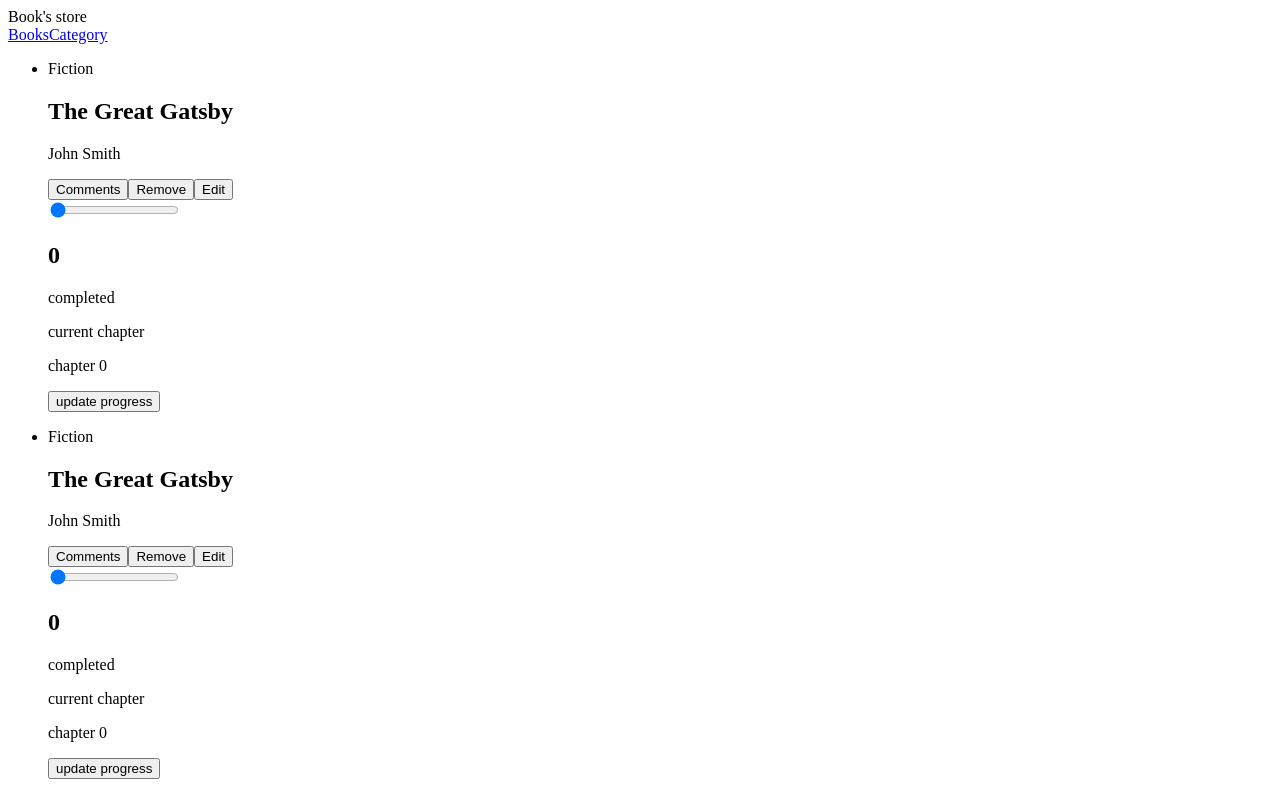
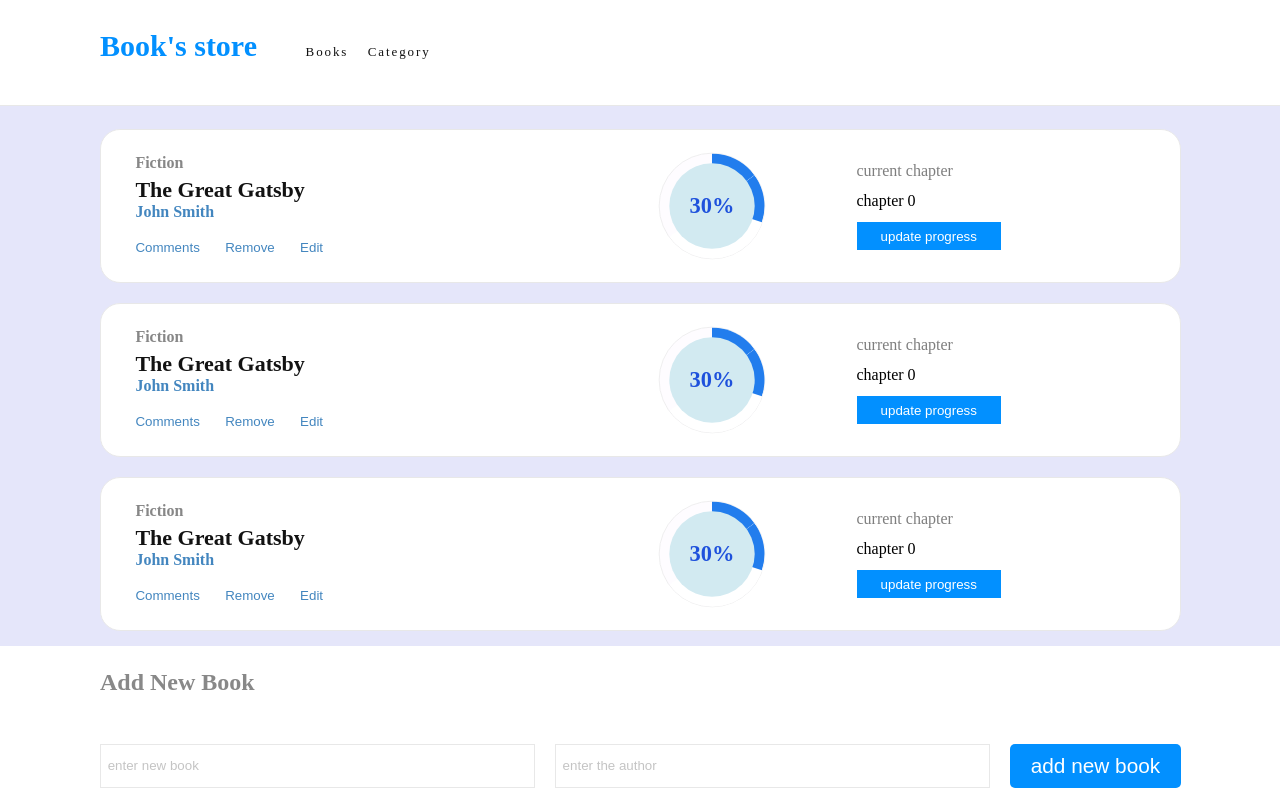
Before and after one commit to aizjicod/Bookstore, a React (Create React App) app: page / in a window 1280 px wide. Shown: the top 796 px of the page. Built offline with nearby package versions, Linux system fonts and the light colour scheme; no server answers.

Commit message:
Add basic styling

```diff
--- a/src/App.js
+++ b/src/App.js
@@ -1,15 +1,18 @@
 import { Link, Route, Routes } from 'react-router-dom';
 import Books from './pages/books';
 import Category from './pages/category';
+import './css/app.css';
 
 function App() {
   return (
     <div className="App">
-      <header>
-        Book&apos;s store
-        <nav>
-          <Link to="/">Books</Link>
-          <Link to="Category">Category</Link>
+      <header id="header">
+        <h1 className="Bookstore-CMS">
+          Book&apos;s store
+        </h1>
+        <nav className="navbar">
+          <Link to="/" className="navbar-links">Books</Link>
+          <Link to="Category" className="navbar-links">Category</Link>
         </nav>
       </header>
 
--- a/src/components/addnewbooks.js
+++ b/src/components/addnewbooks.js
@@ -38,14 +38,14 @@
   };
 
   return (
-    <>
+    <div className="add-book-section">
       <h2>Add New Book</h2>
-      <form onSubmit={handleOnSubmit}>
+      <form onSubmit={handleOnSubmit} id="form">
         <input type="text" name="name" onChange={handleOnChange} placeholder="enter new book" className="name-input" />
         <input type="text" name="author" onChange={handleOnChange} placeholder="enter the author" className="author-input" />
-        <input type="submit" value="add new book" />
+        <input type="submit" value="add new book" className="input-submit" />
       </form>
-    </>
+    </div>
   );
 };
 
--- a/src/components/bookCompleted.js
+++ b/src/components/bookCompleted.js
@@ -1,9 +1,25 @@
-const BookProgress = () => (
-  <div className="book-progress">
-    <input type="range" max="100" min="0" value="0" className="progress-range" readOnly />
-    <h2 className="progress-h2">0</h2>
-    <p className="progress-text">completed</p>
-  </div>
-);
+const BookProgress = () => {
+  const porcentage = 30;
+  const degValue = (180 / 100) * porcentage;
+  console.log(porcentage);
+  return (
+    <div className="book-progress">
+      <div className="circle-wrap">
+        <div className="circle">
+          <div className="mask full">
+            <div className="fill" style={{ transform: `rotate(${degValue}deg)` }} />
+          </div>
+          <div className="mask half" style={{ transform: `rotate(${degValue}deg)` }}>
+            <div className="fill" style={{ transform: `rotate(${degValue}deg)` }} />
+          </div>
+          <div className="inside-circle progress-h2">
+            {porcentage}
+            %
+          </div>
+        </div>
+      </div>
+    </div>
+  );
+};
 
 export default BookProgress;
--- a/src/components/bookInformation.js
+++ b/src/components/bookInformation.js
@@ -16,7 +16,7 @@
         <p className="book-genre">{genre}</p>
         <h2 className="book-title">{title}</h2>
         <p className="book-author">{author}</p>
-        <div>
+        <div className="buttons-div">
           <button type="button" className="book-btns">Comments</button>
           <button type="button" className="book-btns" onClick={handleOnClick}>Remove</button>
           <button type="button" className="book-btns">Edit</button>
--- a/src/components/booksChapter.js
+++ b/src/components/booksChapter.js
@@ -1,8 +1,8 @@
 const BookChapter = () => (
-  <div>
+  <div className="book-chapter">
     <p>current chapter</p>
     <p>chapter 0</p>
-    <button type="button">update progress</button>
+    <button type="button" className="upt-chp-btn">update progress</button>
   </div>
 );
 
--- /dev/null
+++ b/src/css/app.css
@@ -0,0 +1,233 @@
+.App {
+  height: 100vh;
+  background: #e5e6fa;
+  min-width: 100%;
+}
+
+.App * {
+  background: #fff;
+}
+
+/* ------------------------------HEADER----------------------------------- */
+
+#header {
+  display: flex;
+  align-items: baseline;
+  border-bottom: 1px solid #e8e8e8;
+}
+
+#header,
+.books-list {
+  padding: 1.438rem 6.188rem 1.688rem 6.25rem;
+}
+
+.Bookstore-CMS {
+  height: 2.313rem;
+  margin: 0.375rem 2.938rem 0.125rem 0;
+  font-family: Montserrat;
+  font-size: 1.875rem;
+  font-weight: bold;
+  font-stretch: normal;
+  font-style: normal;
+  line-height: normal;
+  letter-spacing: normal;
+  color: #0290ff;
+}
+
+.navbar {
+  display: flex;
+}
+
+.navbar-links {
+  width: 3.688rem;
+  height: 1rem;
+  margin: 1.125rem 0.1rem;
+  font-family: Montserrat;
+  font-size: 0.813rem;
+  letter-spacing: 1.9px;
+  color: #121212;
+  text-decoration: none;
+}
+
+/* ------------------------------ BOOKS LIST----------------------------------- */
+.books-list {
+  max-height: 490px ;
+  overflow: hidden;
+  overflow-y: scroll;
+  background: transparent;
+  list-style: none;
+  display: flex;
+  gap: 20px;
+  flex-wrap: wrap;
+}
+
+.books-list li {
+  width: 100%;
+  display: flex;
+  align-items: center;
+  justify-content: space-around;
+  flex-wrap: wrap;
+  border: 1px solid #e8e8e8;
+  border-radius: 20px;
+}
+
+/* ------------------------------BOOKS LIST-INFORMATION----------------------------------- */
+.book-information {
+  width: 40%;
+}
+
+.book-information h2 {
+  font-size: 1.375rem;
+  font-weight: bold;
+  color: #121212;
+}
+
+.book-information p:first-child {
+  margin-bottom: 0.3em;
+  opacity: 0.5;
+  font-weight: bold;
+  color: #121212;
+}
+
+.book-information .book-author {
+  font-weight: bold;
+  color: #4386bf;
+  ;
+}
+
+.buttons-div {
+  margin-top: 1em;
+  display: flex;
+  gap: 12px;
+}
+
+.book-btns {
+  padding: 0.2em 0.5em;
+  border: none;
+  color: #4386bf;
+  cursor: pointer;
+}
+
+.book-btns:first-child {
+  padding: 0.2em 0.5em 0.2em 0;
+  border: none;
+  color: #4386bf;
+  cursor: pointer;
+}
+
+.book-btns:hover {
+  color: #003a6d;
+}
+
+/* ------------------------------BOOKS LIST-PROGRESS----------------------------------- */
+
+.book-progress {
+  width: min-content;
+  transform: scale(0.7);
+  margin: 0;
+}
+
+.circle-wrap {
+  margin: 0 auto;
+  width: 150px;
+  height: 150px;
+  background: #fefcff;
+  border-radius: 50%;
+  border: 1px solid #e8e8e8;
+}
+
+.circle-wrap .circle .mask,
+.circle-wrap .circle .fill {
+  width: 150px;
+  height: 150px;
+  position: absolute;
+  border-radius: 50%;
+}
+
+.circle-wrap .circle .mask {
+  clip: rect(0px, 150px, 150px, 75px);
+}
+
+.circle-wrap .inside-circle {
+  width: 122px;
+  height: 122px;
+  border-radius: 50%;
+  background: #d2eaf1;
+  line-height: 120px;
+  text-align: center;
+  margin-top: 14px;
+  margin-left: 14px;
+  color: #1e51dc;
+  position: absolute;
+  z-index: 100;
+  font-weight: 700;
+  font-size: 2em;
+}
+
+/* color animation */
+
+/* 3rd progress bar */
+.mask .fill {
+  clip: rect(0px, 75px, 150px, 0px);
+  background-color: #227ded;
+}
+
+/* ------------------------------BOOKS LIST-CHAPTERS-----------------------------------*/
+.book-chapter {
+  max-width: max-content;
+  display: flex;
+  flex-wrap: wrap;
+  gap: 12px;
+}
+.book-chapter p{
+  width: 100%;
+}
+
+.book-chapter p:first-child {
+  opacity: 0.5;
+}
+
+.upt-chp-btn {
+  width: 50%;
+  padding: 0.5em;
+  background: #0290ff;
+  color: #fff;
+  border: none;
+}
+
+/* ------------------------------ADD NEW BOOK SESSION-----------------------------------*/
+
+.add-book-section {
+  padding: 1.438rem 6.188rem 1.688rem 6.25rem;
+}
+
+.add-book-section h2 {
+  color: #888888;
+  margin-bottom: 2em;
+}
+
+#form {
+  display: flex;
+  gap: 20px;
+}
+
+#form .name-input,
+#form .author-input {
+  flex-grow: 1;
+  border: 1px solid #e8e8e8;
+  padding: 1em 0.5em;
+}
+
+#form .name-input::placeholder,
+#form .author-input::placeholder {
+ color: #c4c4c4;
+}
+
+#form .input-submit{
+  font-size: 1.3em;
+  padding: 0.3em 1em;
+  background: #0290ff;
+  color: #fff;
+  border: none;
+  border-radius: 5px;
+}
--- a/src/css/index.css
+++ b/src/css/index.css
@@ -2,3 +2,13 @@
   margin: 0;
   padding: 0;
 }
+
+body {
+  display: flex;
+  justify-content: center;
+  background: #f5f6fa;
+}
+
+#root {
+  width: 100%;
+}
--- a/src/index.js
+++ b/src/index.js
@@ -4,6 +4,7 @@
 import { BrowserRouter as Router } from 'react-router-dom';
 import App from './App';
 import store from './redux/configureStore';
+import './css/index.css';
 
 const root = ReactDOM.createRoot(document.getElementById('root'));
 root.render(
--- a/src/pages/books.js
+++ b/src/pages/books.js
@@ -14,7 +14,7 @@
   const booksData = useSelector((state) => state.books);
   return (
     <>
-      <ul>
+      <ul className="books-list">
         {booksData.map((bookData) => (
           <li key={bookData.item_id}>
             <BookInformation
```
